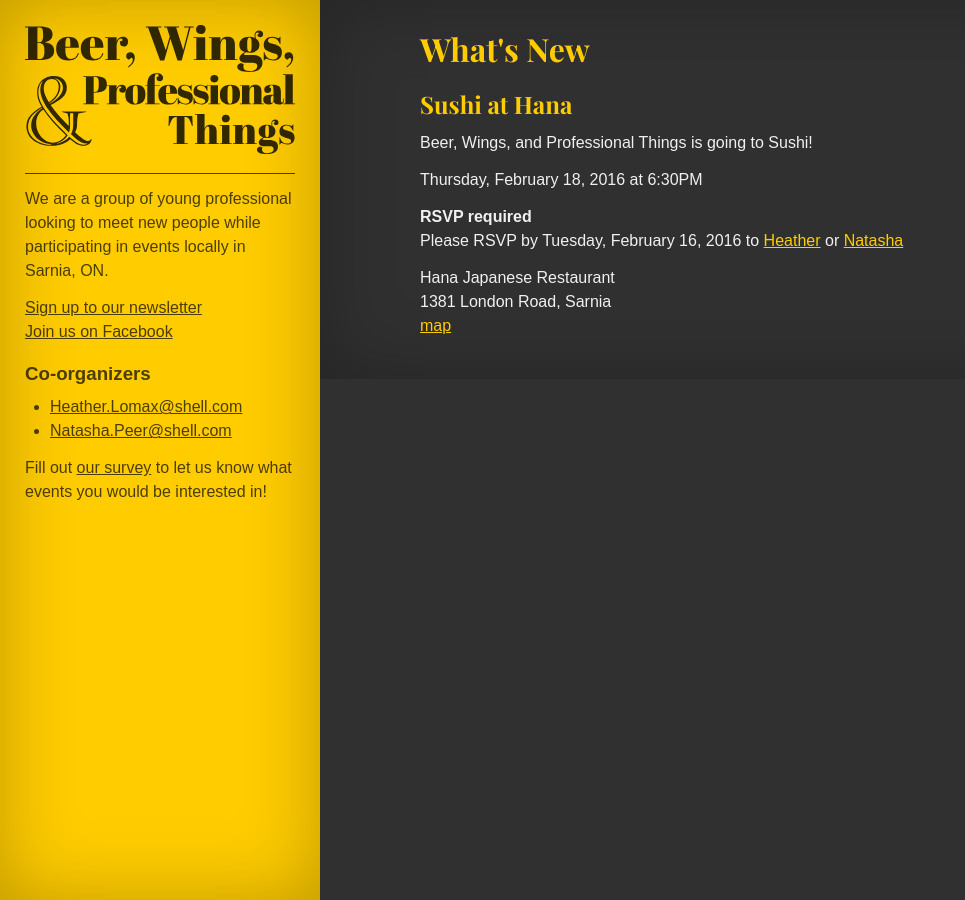
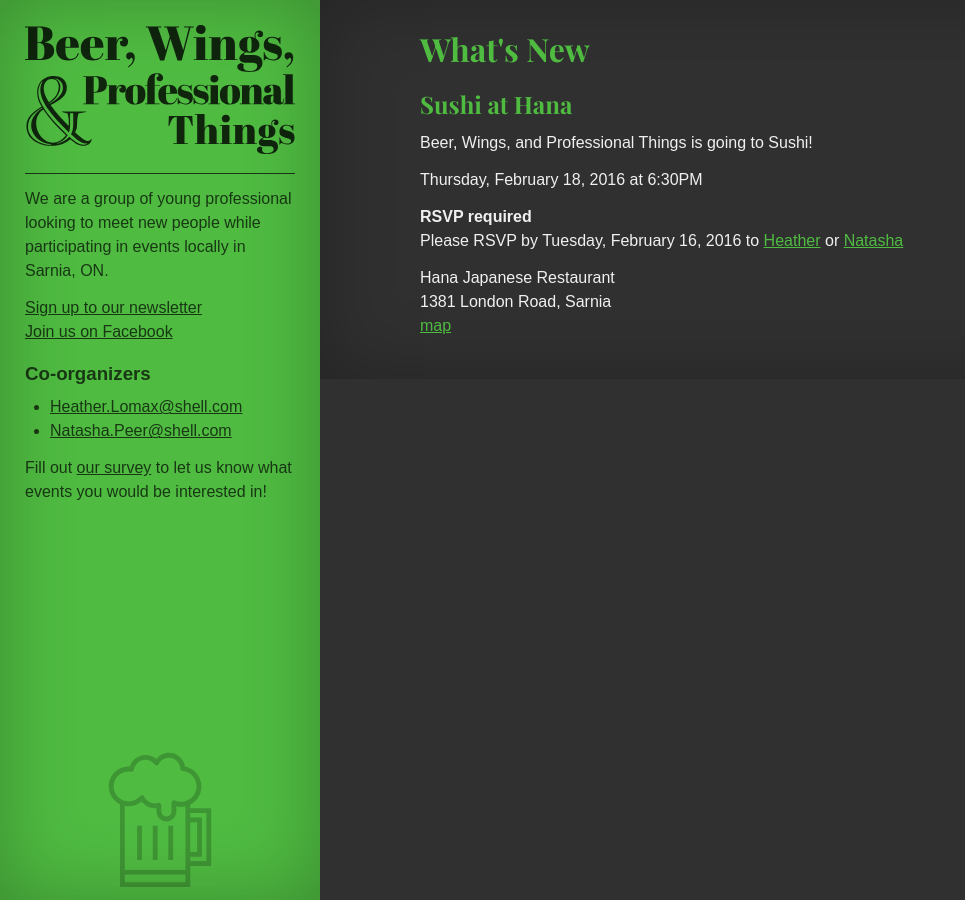
Before and after one commit to ccmorris/bwpt.beer, a Jekyll site: the page built from index.html, in a window 1280 px wide. Shown: the whole page, without its empty margins (0-965 px from the left). Built offline with Jekyll 4.4.1, drawn with Linux system fonts in a browser that asks for light colours; some web fonts are replaced.

Commit message:
going green

```diff
--- a/_sass/_base.scss
+++ b/_sass/_base.scss
@@ -26,7 +26,7 @@ ul, ol, blockquote
 
 a
 {
-    color: $orange;
+    color: $primary-color;
     text-decoration: underline;
 }
 
@@ -38,5 +38,5 @@ h1, h2, h3, h4, h5, h6
 h1, h2
 {
     font-family: 'Playfair Display', serif;
-    color: $orange;
+    color: $primary-color;
 }
--- a/_sass/_layout.scss
+++ b/_sass/_layout.scss
@@ -2,7 +2,7 @@
 {
     width: 320px;
     padding: 25px;
-    background-color: $orange;
+    background-color: $primary-color;
     color: rgba(0,0,0,.7);
     position: fixed;
     top: 0;
@@ -24,6 +24,26 @@
 .sidebar a
 {
     color: inherit;
+}
+.sidebar:after
+{
+	content: "";
+    display: block;
+    background: url(../img/beer.svg) no-repeat bottom center;
+    width: 100%;
+    height: 300px;
+    position: absolute;
+    bottom: 0;
+    background-repeat: no-repeat;
+    opacity: 0.2;
+    left: 0;
+    background-size: 160px auto;
+    background-position: bottom center;
+
+	@media screen and ($tablet-max-width)
+    {
+        position: fixed;
+    }
 }
 
 .content-container
@@ -68,7 +88,7 @@
 .post
 {
     margin-bottom: 1em;
-    border-bottom: 1px solid rgba(255,204,0,0.5);
+    border-bottom: 1px solid #555;
 
     &:last-child
     {
--- a/css/main.scss
+++ b/css/main.scss
@@ -5,7 +5,7 @@
 
 
 //colors
-$orange: #fc0;
+$primary-color: #4FBB41;
 
 
 
```
Also changed, not shown: img/beer.svg (added).
